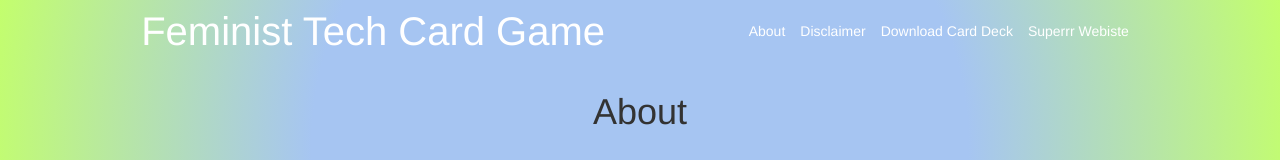
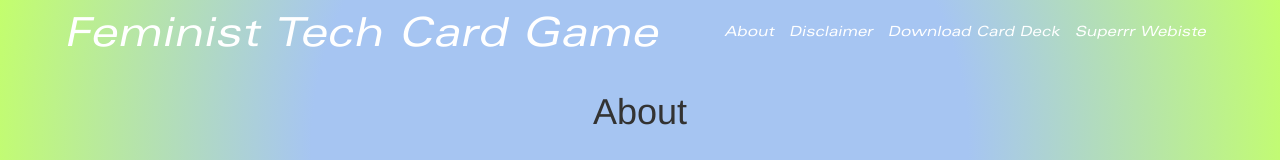
Before and after one commit to elassstica/ftcd-fenn, a React (Create React App) app: page / in a window 1280 px wide. Shown: the top 160 px of the page. Built offline with nearby package versions, Linux system fonts and the light colour scheme; no server answers.

Commit message:
added more css

```diff
--- a/src/App.css
+++ b/src/App.css
@@ -23,6 +23,7 @@ html,body{
 }
 
 .nav {
+  font-family: "Univers";
   color: white;
   display: flex;
   justify-content: space-between;
@@ -53,9 +54,9 @@ html,body{
   padding: .25rem;
 }
 
-.nav li.active {
+/* .nav li.active {
   background-color: #555;
-}
+} */
 
 .nav li.hover {
   background-color: #777;
--- a/src/components/MemCardGame.js
+++ b/src/components/MemCardGame.js
@@ -58,7 +58,7 @@ function MemCardGame({ cards, setCards }) {
         });
         resetTurn();
       } else {
-        setTimeout(resetTurn, 6000);
+        setTimeout(resetTurn, 60000);
       }
     }
   }, [choiceOne, choiceTwo]);
```
